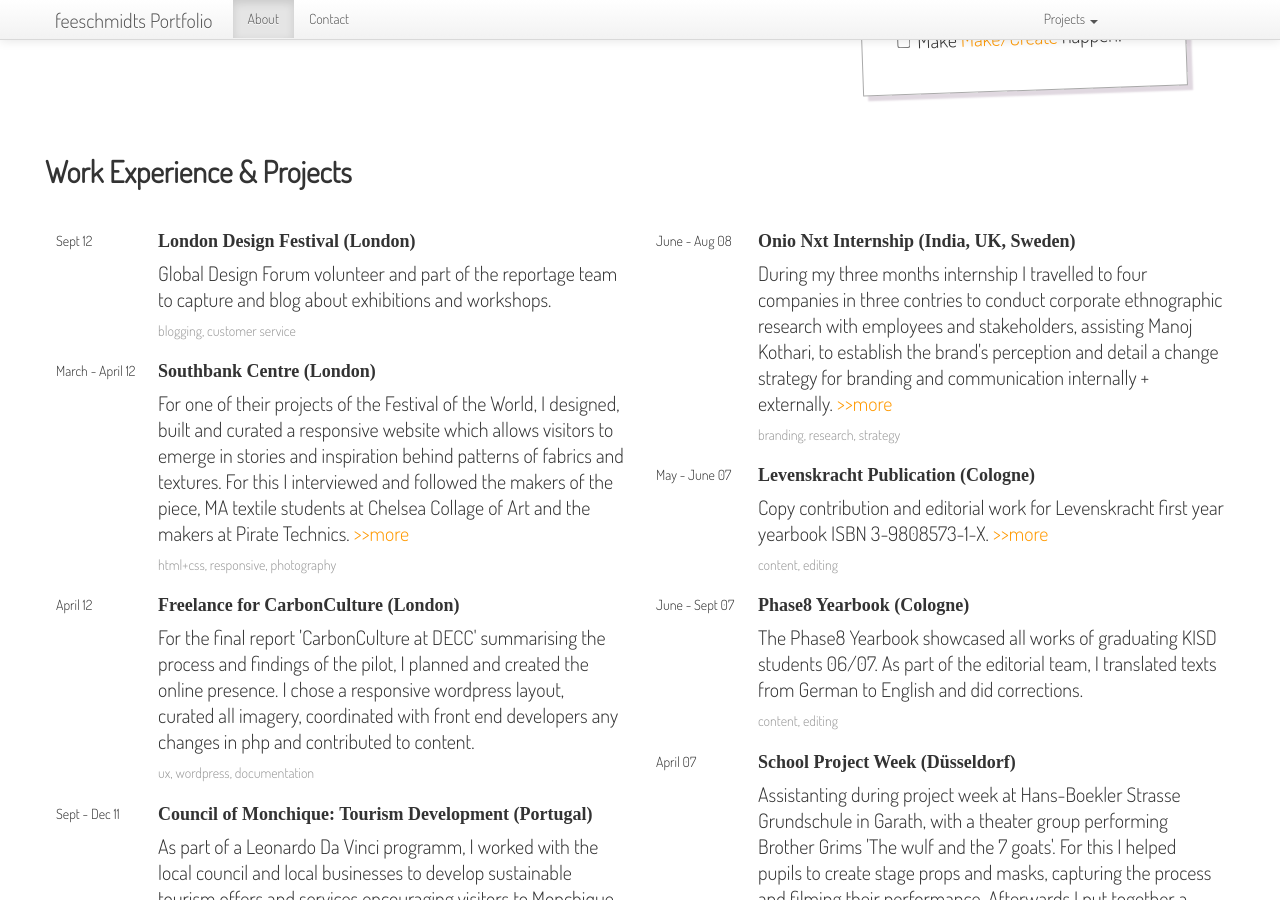
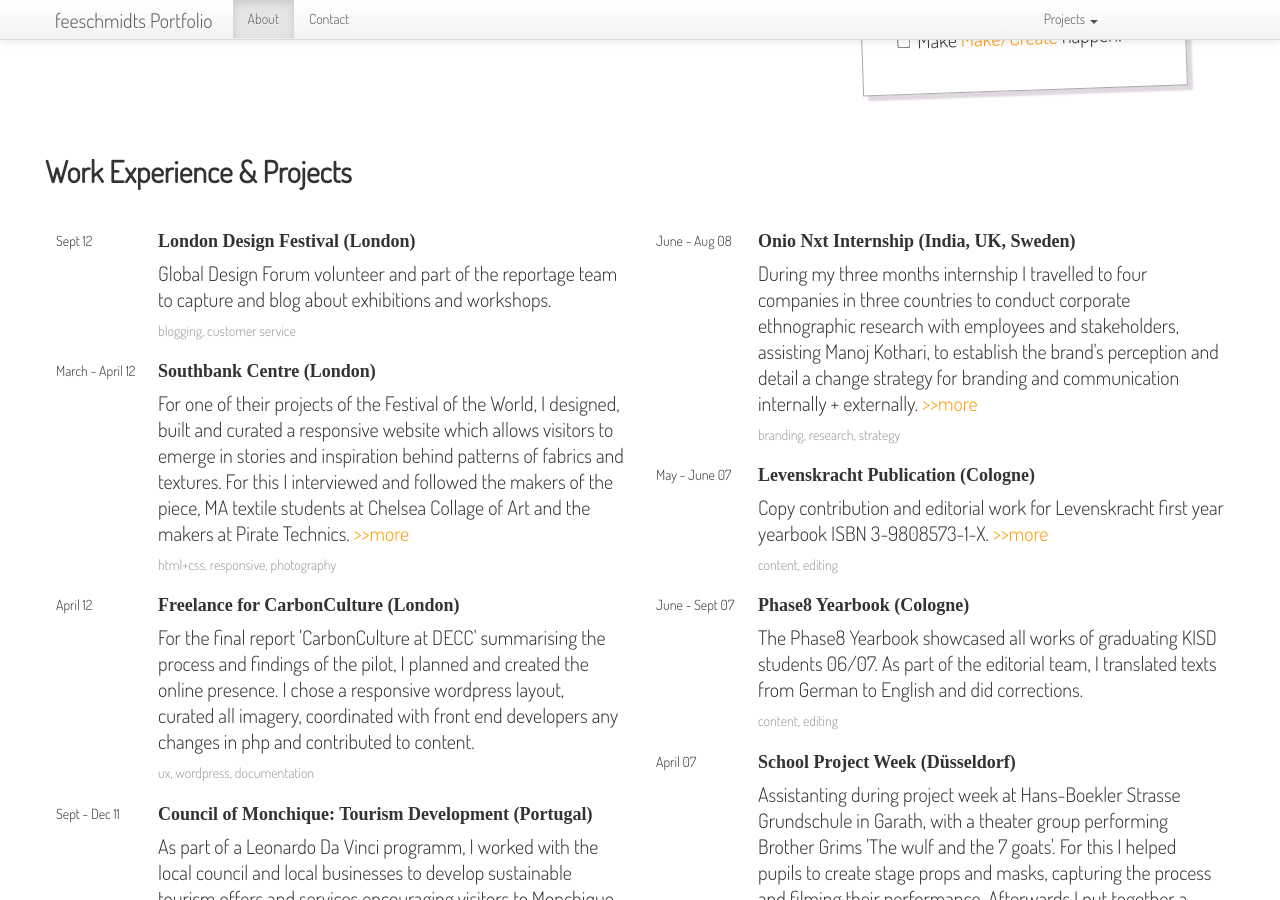
Before and after one commit to feeschmidts/feeschmidts.github.com, a Jekyll site: the page built from about.html, in a window 1280 px wide and 900 px high, scrolled down 541 px. Built offline with Jekyll 4.4.1, drawn with Linux system fonts in a browser that asks for light colours; some web fonts are replaced.

Commit message:
Fox commented out + typo removed

```diff
--- a/about.html
+++ b/about.html
@@ -108,7 +108,7 @@
         <td class="date">June - Aug 08</td>
         <td>
           <h4>Onio Nxt Internship (India, UK, Sweden)</h4>
-          <p>During my three months internship I travelled to four companies in three contries to conduct corporate ethnographic research with employees and stakeholders, assisting Manoj Kothari, to establish the brand's perception and detail a change strategy for branding and communication internally + externally.<a href="secure.html"> >>more</a></p>
+          <p>During my three months internship I travelled to four companies in three countries to conduct corporate ethnographic research with employees and stakeholders, assisting Manoj Kothari, to establish the brand's perception and detail a change strategy for branding and communication internally + externally.<a href="secure.html"> >>more</a></p>
           <p class="small blue">branding, research, strategy</p>
         </td>
       </tr>
--- a/index.html
+++ b/index.html
@@ -183,14 +183,14 @@
         <p class="small"> branding | co-creation | workshop | tourism </p>
       </div>
 
-      <div class="span4 project" data-tag='["Branding / Identity", "CoCreation", "Design Process", "Facilitation"]'>
+     <!--  <div class="span4 project" data-tag='["Branding / Identity", "CoCreation", "Design Process", "Facilitation"]'>
         <img src="http://farm9.staticflickr.com/8310/7905714780_1271fe59de_n.jpg" width="100%" alt="Fox collective branding"/>
         <a href="kactivy.html"><h1>Fox Collective Branding</h1></a>
         <p class="main-description">
           The Fox Collective is a small art startup specialised in participatory art. I helped them defining goals and detailing their vision. I created a brand and website with which to approach institutions and submit proposals.
         </p>
         <p class="small"> design process | branding | website | business </p>
-      </div>
+      </div> -->
 
       <div class="span4 project" data-tag='["Facilitation", "Teaching"]'>
         <img src="http://farm9.staticflickr.com/8440/7948854554_3c88619fd0_n.jpg" width="100%" alt="year 8 school group"/>
```
